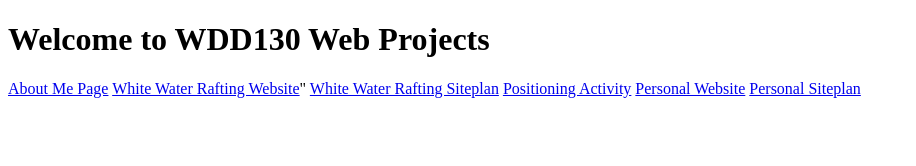
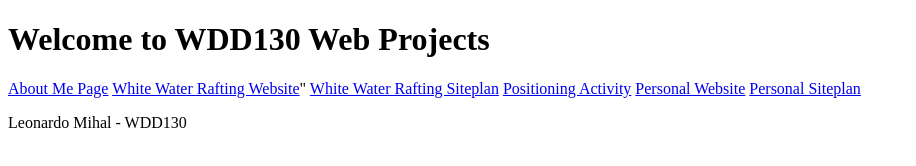
Before and after one commit to LibertyWebDevelopment/wdd130, a plain HTML site: page index.html in a window 1280 px wide. Shown: the whole page, without its empty margins (0-916 px from the left). Drawn offline with Linux system fonts and the light colour scheme.

Commit message:
added a paragraph to the home page

```diff
--- a/index.html
+++ b/index.html
@@ -16,5 +16,6 @@
         <a href="#">Personal Website</a>
         <a href="#">Personal Siteplan</a>
     </nav>
+    <p>Leonardo Mihal - WDD130</p>
 </body>
 </html>
```
